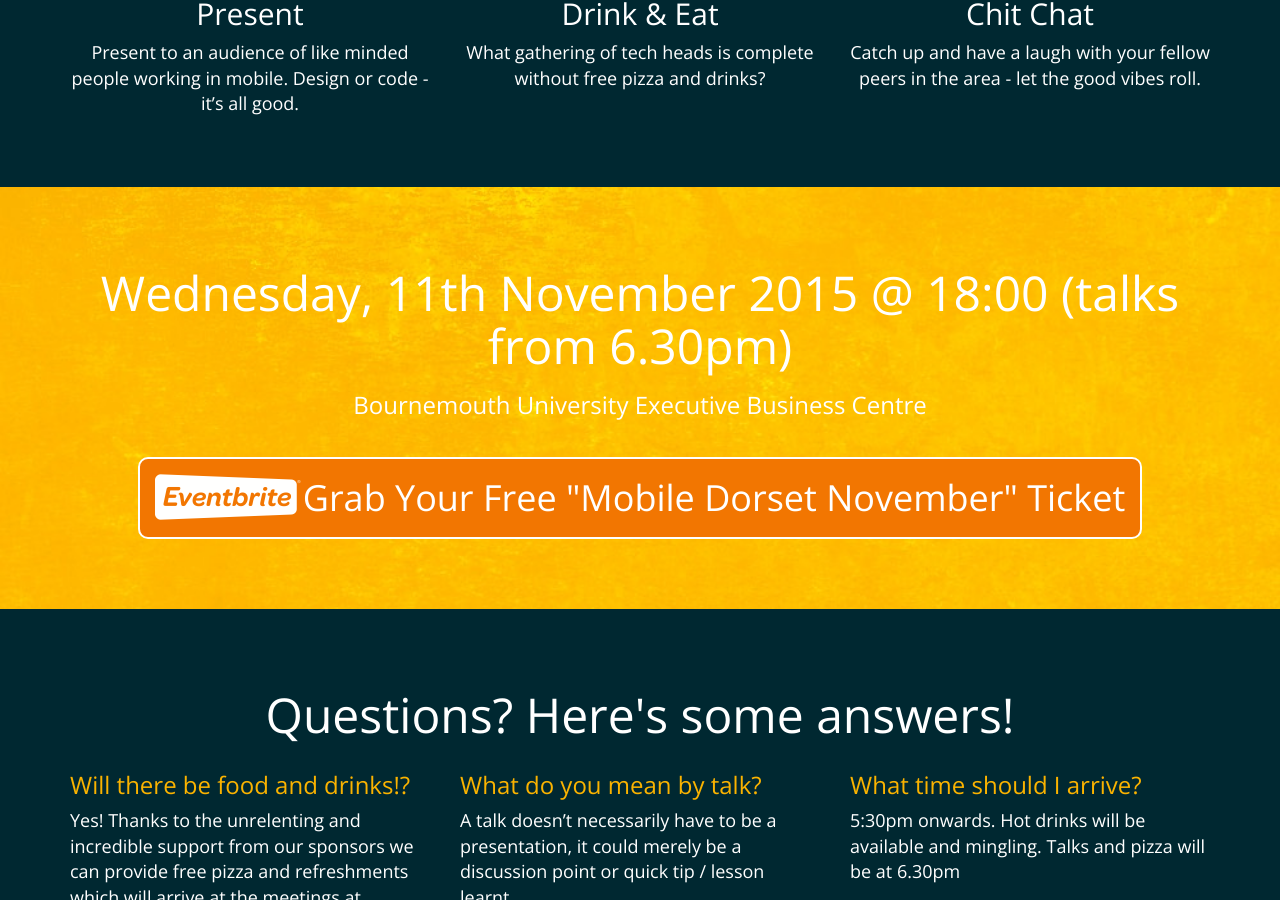
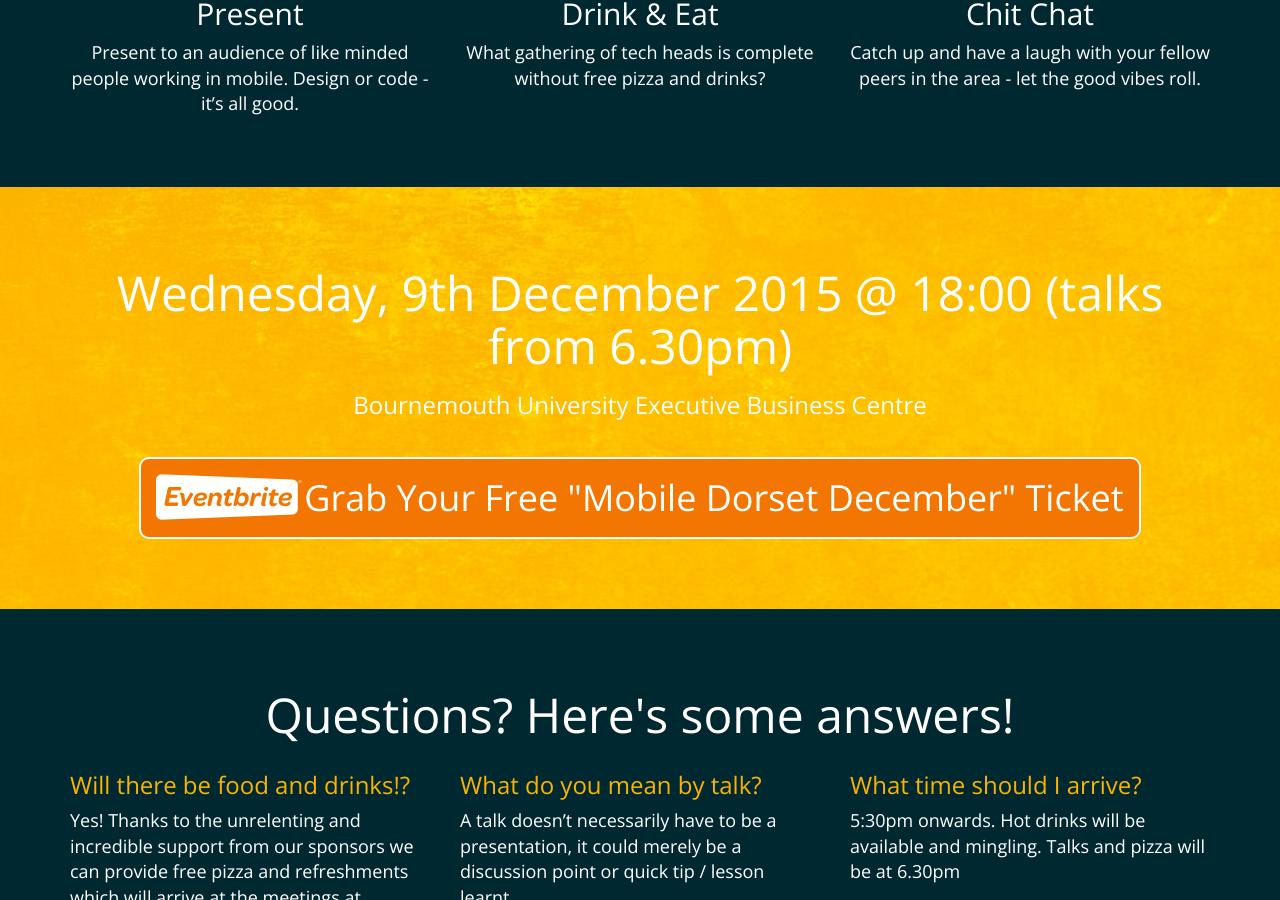
Before and after one commit to MobileDorset/mobiledorset.github.io, a Jekyll site: the page built from index.html, in a window 1280 px wide and 900 px high, scrolled down 1023 px. Built offline with Jekyll 4.4.1, drawn with Linux system fonts in a browser that asks for light colours.

Commit message:
Update to december

```diff
--- a/_data/events.yml
+++ b/_data/events.yml
@@ -1,4 +1,4 @@
-- name: Mobile Dorset November
-  datetime: Wednesday, 11th November 2015 @ 18:00 (talks from 6.30pm)
-  url: https://www.eventbrite.co.uk/e/mobile-dorset-november-2015-ebc-tickets-19101486059
+- name: Mobile Dorset December
+  datetime: Wednesday, 9th December 2015 @ 18:00 (talks from 6.30pm)
+  url: https://www.eventbrite.co.uk/e/mobile-dorset-december-2015-ebc-tickets-19514067100
   location: Bournemouth University Executive Business Centre
```
